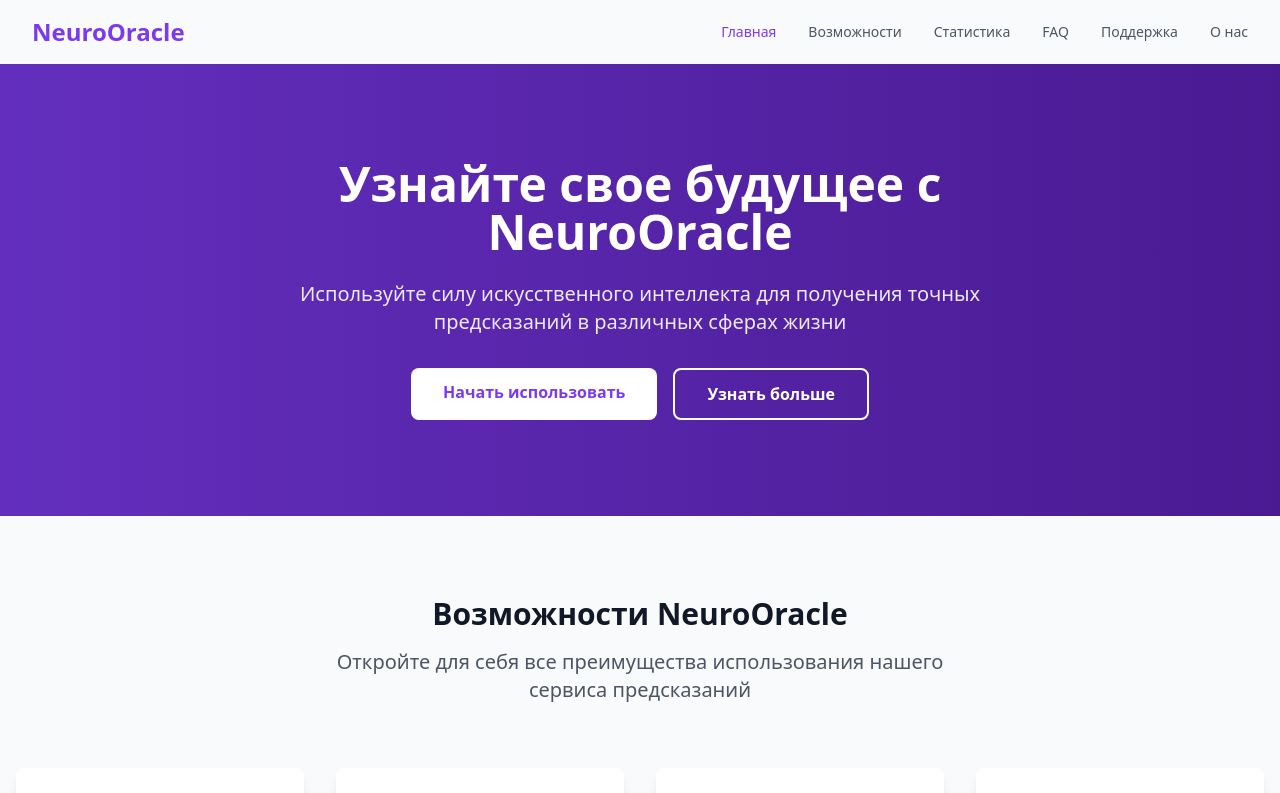
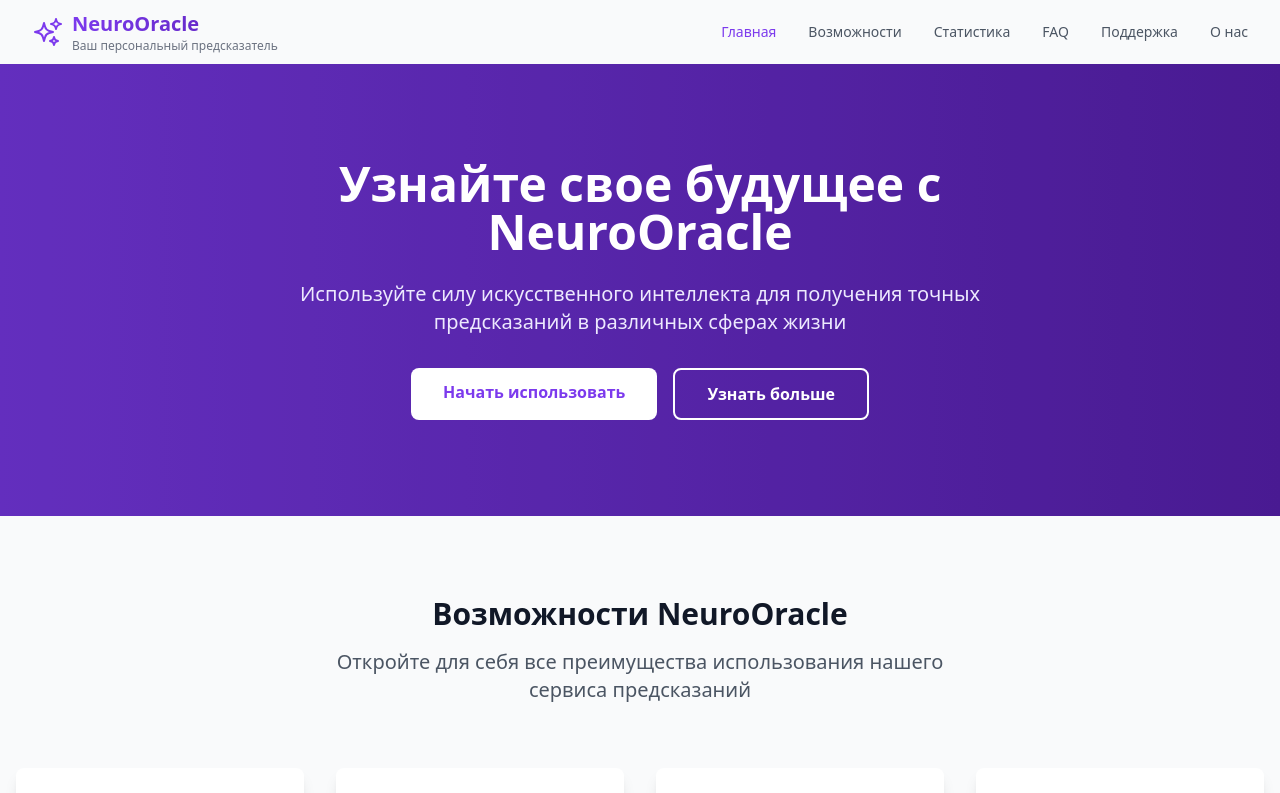
Before and after one commit to lesha358/NeuroOracle, a Next.js app: page / in a window 1280 px wide. Shown: the top 793 px of the page. Built offline with nearby package versions, Linux system fonts and the light colour scheme.

Commit message:
Улучшен дизайн логотипа в шапке сайта

```diff
--- a/components/Navbar.tsx
+++ b/components/Navbar.tsx
@@ -1,7 +1,7 @@
 import { useState, useEffect } from 'react';
 import Link from 'next/link';
 import { useRouter } from 'next/router';
-import { Bars3Icon, XMarkIcon } from '@heroicons/react/24/outline';
+import { Bars3Icon, XMarkIcon, SparklesIcon } from '@heroicons/react/24/outline';
 
 const navigation = [
   { name: 'Главная', href: '/' },
@@ -34,8 +34,17 @@ const Navbar = () => {
         <div className="flex justify-between h-16">
           {/* Логотип */}
           <div className="flex-shrink-0 flex items-center">
-            <Link href="/" className="text-2xl font-bold text-primary-600">
-              NeuroOracle
+            <Link href="/" className="flex items-center space-x-2 group">
+              <div className="relative">
+                <SparklesIcon className="h-8 w-8 text-primary-600 transform group-hover:scale-110 transition-transform duration-300" />
+                <div className="absolute -inset-1 bg-primary-100 rounded-full opacity-0 group-hover:opacity-100 transition-opacity duration-300"></div>
+              </div>
+              <div className="flex flex-col">
+                <span className="text-xl font-bold bg-gradient-to-r from-primary-600 to-primary-800 bg-clip-text text-transparent">
+                  NeuroOracle
+                </span>
+                <span className="text-xs text-gray-500">Ваш персональный предсказатель</span>
+              </div>
             </Link>
           </div>
 
```
